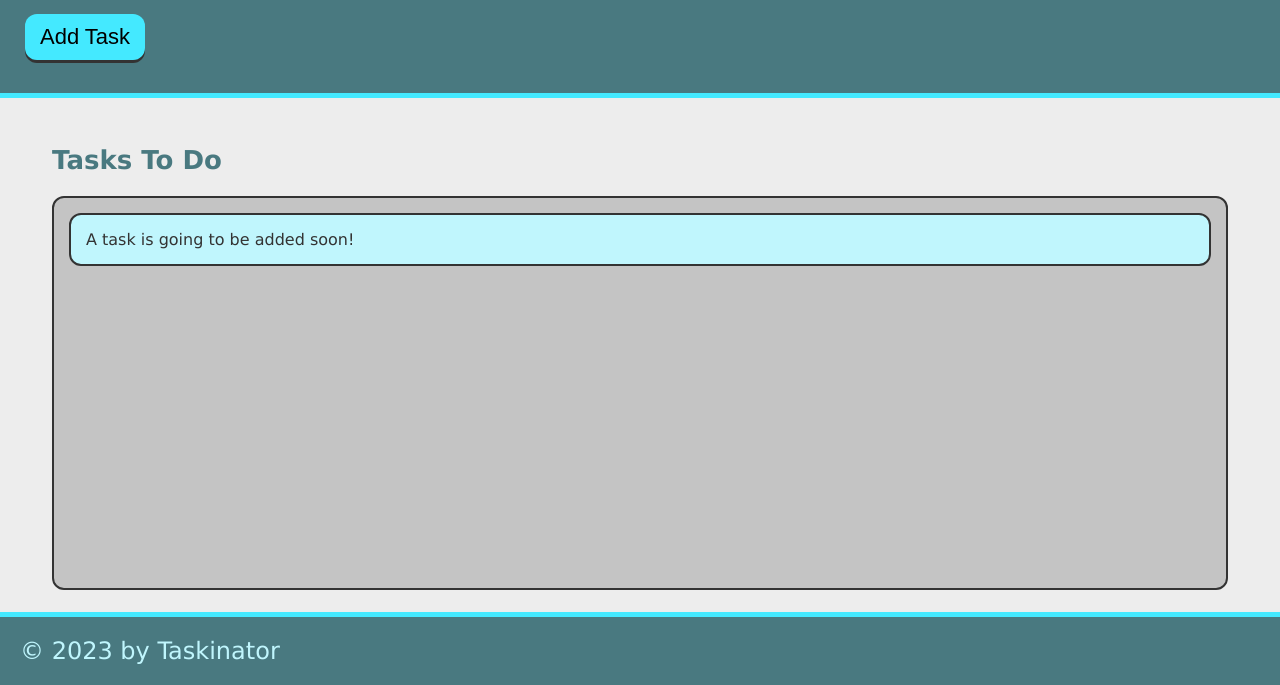
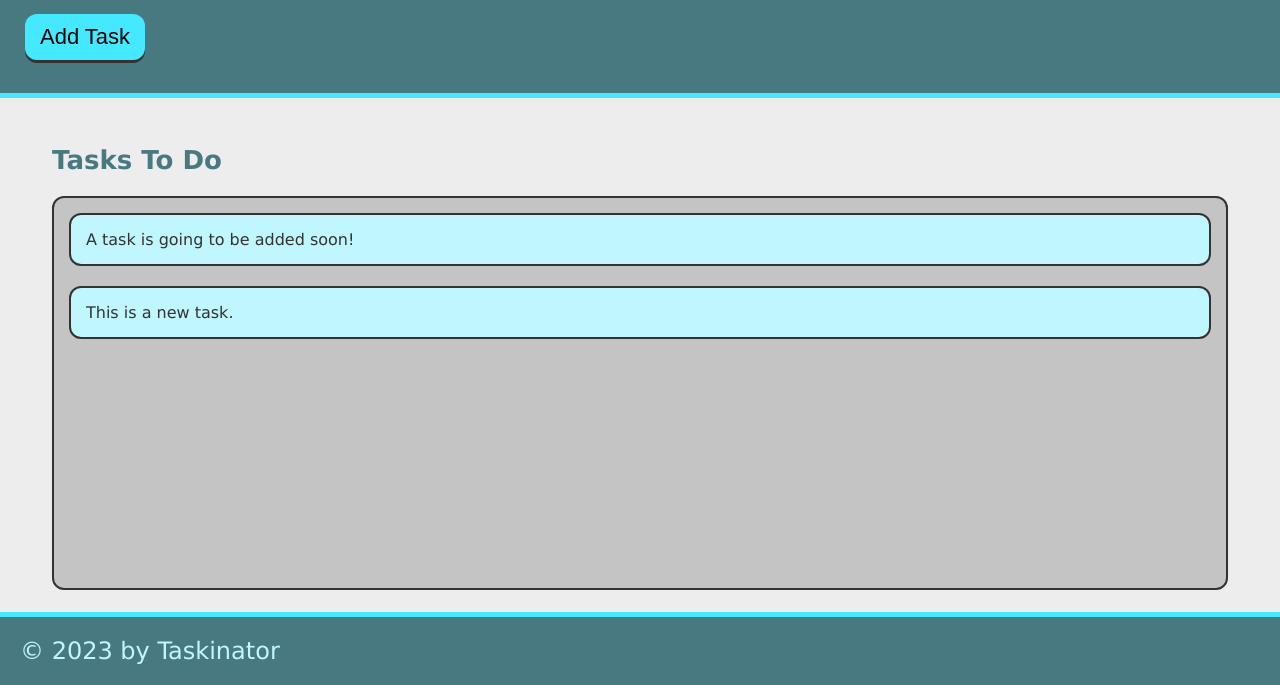
Before and after one commit to kalecodes/taskinator2, a plain HTML site: page index.html in a window 1280 px wide. Both pictures are taken after a click on the button "Add Task". Shown: the part 115-800 px from the top of the page. Drawn offline with Linux system fonts and the light colour scheme.

Commit message:
add ability to add task

```diff
--- a/assets/js/script.js
+++ b/assets/js/script.js
@@ -0,0 +1,16 @@
+// DOM object references
+var buttonEl = document.querySelector("#save-task");
+var tasksToDoEl = document.getElementById("tasks-to-do");
+
+
+// dynamically create task item (it is important this function comes before event listener)
+var createTaskHandler = function() {
+    var listItemEl = document.createElement("li");
+    listItemEl.className = "task-item";
+    listItemEl.textContent = "This is a new task.";
+    tasksToDoEl.appendChild(listItemEl);
+};
+
+// event listener
+// uses createTaskHandler is the callback function
+buttonEl.addEventListener("click", createTaskHandler);
--- a/index.html
+++ b/index.html
@@ -12,13 +12,13 @@
     <header>
         <h1 class="page-title">Taskinator</h1>
         <p>Click the button below to add a new task!</p>
-        <button class="btn">Add Task</button>
+        <button class="btn" id="save-task">Add Task</button>
     </header>
 
     <main class="page-content">
         <section class="task-list-wrapper">
             <h2 class="list-title">Tasks To Do</h2>
-            <ul class="task-list">
+            <ul class="task-list" id="tasks-to-do">
                 <li class="task-item">A task is going to be added soon!</li>
             </ul>
         </section>
```
